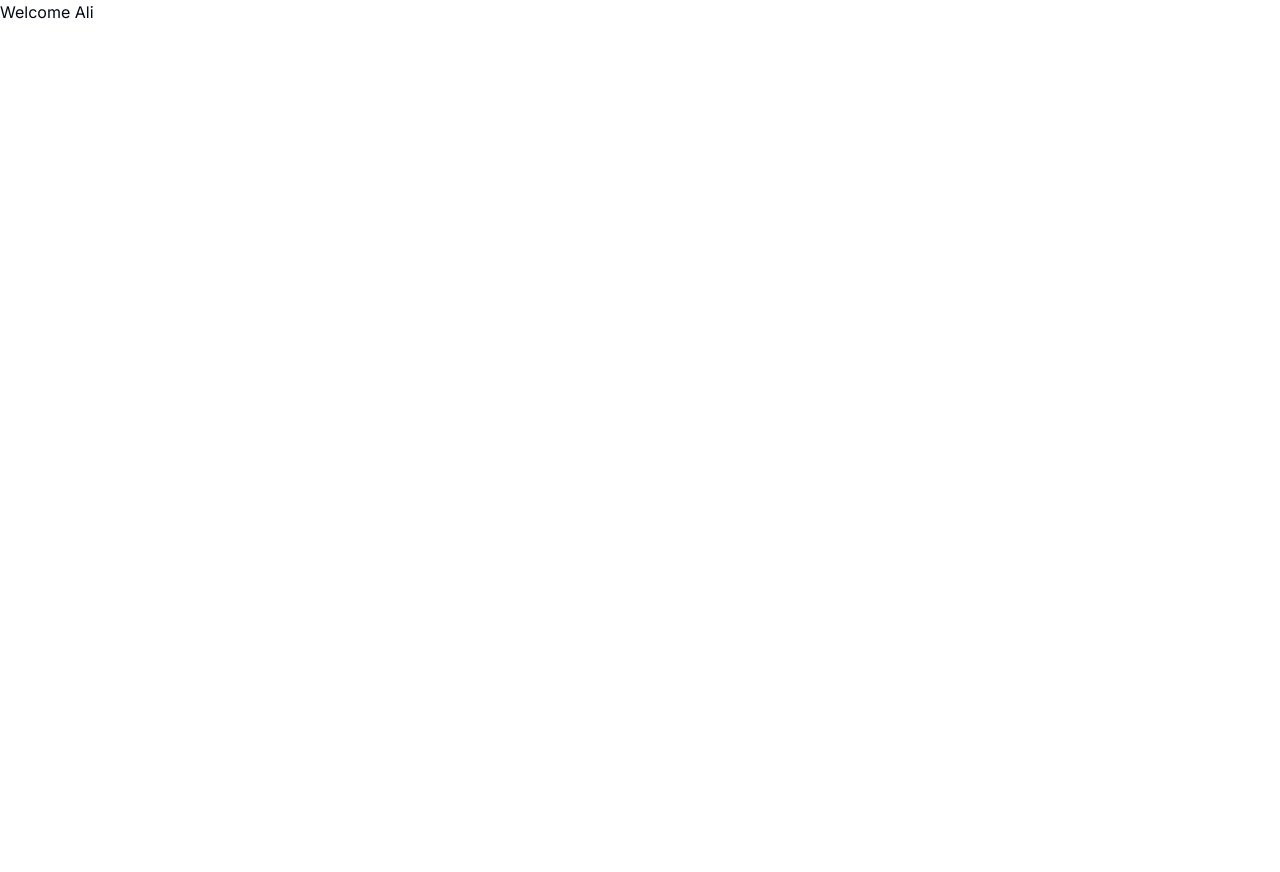
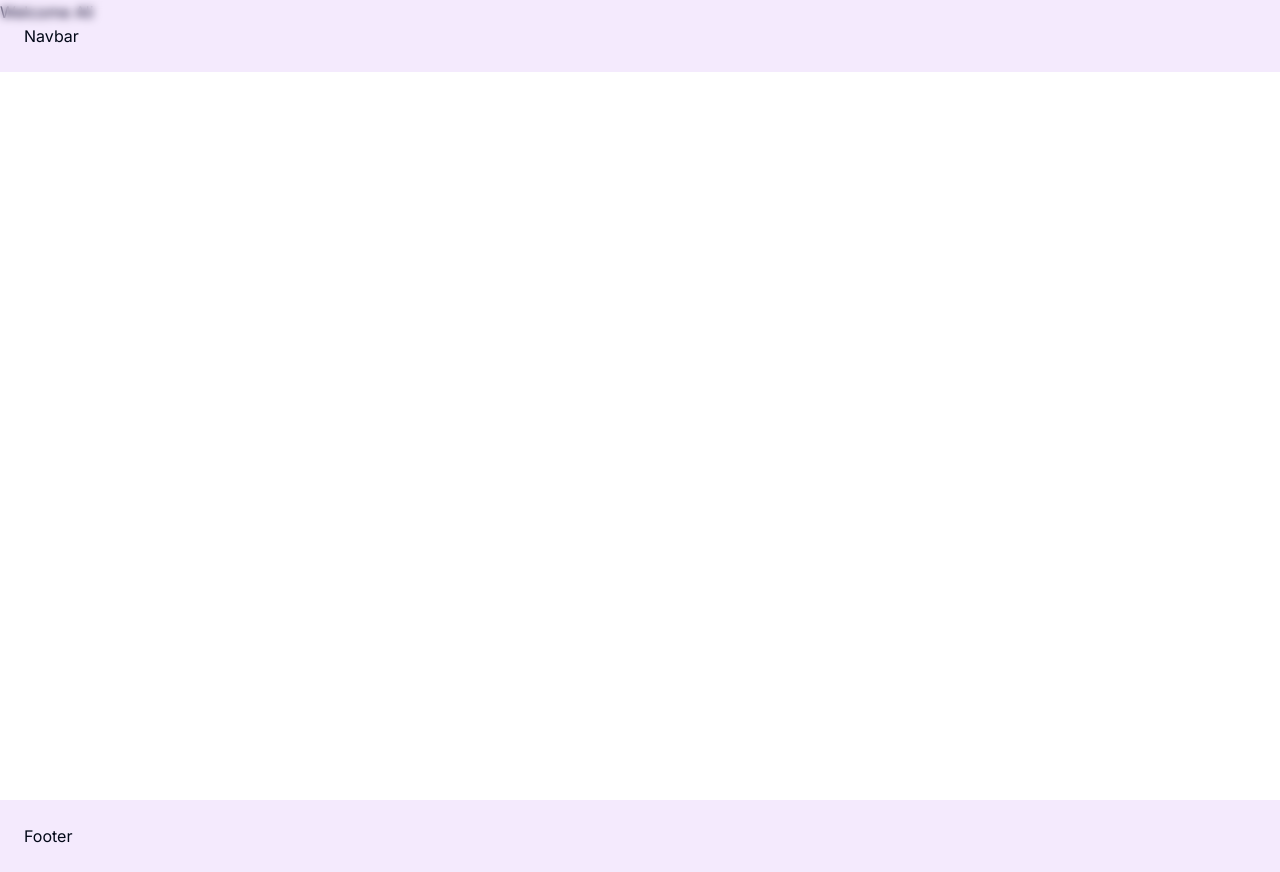
Before and after one commit to aliallam98/events-app, a Next.js app: page / in a window 1280 px wide. Before the commit the page ends 800 px from the top, so only its background shows below. Built offline with nearby package versions, Linux system fonts and the light colour scheme.

Commit message:
added hooks folder will contains my custom hooks > created navbar scroll hook that's return true or false based on logic to add some effects on navbar

```diff
--- a/src/app/layout.tsx
+++ b/src/app/layout.tsx
@@ -4,6 +4,8 @@ import "./globals.css";
 const inter = Inter({ subsets: ["latin"] });
 
 import { ClerkProvider } from "@clerk/nextjs";
+import Navbar from "@/components/navbar/Navbar";
+import Footer from "@/components/footer/Footer";
 
 export const metadata: Metadata = {
   title: "Create Next App",
@@ -18,7 +20,11 @@ export default function RootLayout({
   return (
     <ClerkProvider>
       <html lang="en">
-        <body className={inter.className}>{children}</body>
+        <body className={inter.className}>
+          <Navbar/>
+          {children}
+          <Footer/>
+          </body>
       </html>
     </ClerkProvider>
   );
--- a/src/app/page.tsx
+++ b/src/app/page.tsx
@@ -2,7 +2,7 @@ import Image from 'next/image'
 
 export default function Home() {
   return (
-    <main >
+    <main className='h-full'>
       <h1>Welcome Ali</h1>
     </main>
   )
--- /dev/null
+++ b/src/components/footer/Footer.tsx
@@ -0,0 +1,9 @@
+import React from 'react'
+
+const Footer = () => {
+  return (
+    <footer className="p-6 bg-purple-600/10">Footer</footer>
+  )
+}
+
+export default Footer
--- /dev/null
+++ b/src/components/navbar/Navbar.tsx
@@ -0,0 +1,20 @@
+"use client"
+import NavbarScroll from '@/hooks/NavbarScroll'
+import { cn } from '@/lib/utils'
+import React from 'react'
+
+const Navbar = () => {
+  const isScroll = NavbarScroll()
+
+  return (
+    <header className={cn("fixed top-0 w-full p-6 bg-purple-600/10 backdrop-blur-sm",
+    isScroll && "shadow-sm border-b "
+    )}>Navbar</header>
+  )
+}
+
+export default Navbar
+
+
+
+//
--- /dev/null
+++ b/src/hooks/NavbarScroll.tsx
@@ -0,0 +1,25 @@
+"use client";
+
+import { useState, useEffect } from "react";
+
+
+const NavbarScroll = (startPoint = 10) => {
+    const [isScroll,setIsScroll] = useState<boolean>(false)
+    useEffect(()=>{
+      const onScrollHandler = ()=>{
+        if(window.scrollY > startPoint){
+          setIsScroll(true)
+        }else{
+          setIsScroll(false)
+        }
+
+      }
+      window.addEventListener("scroll",onScrollHandler)
+      return ()=> window.removeEventListener("scroll",onScrollHandler)
+    },[startPoint])
+    return isScroll
+
+}
+
+
+export default NavbarScroll;
```
